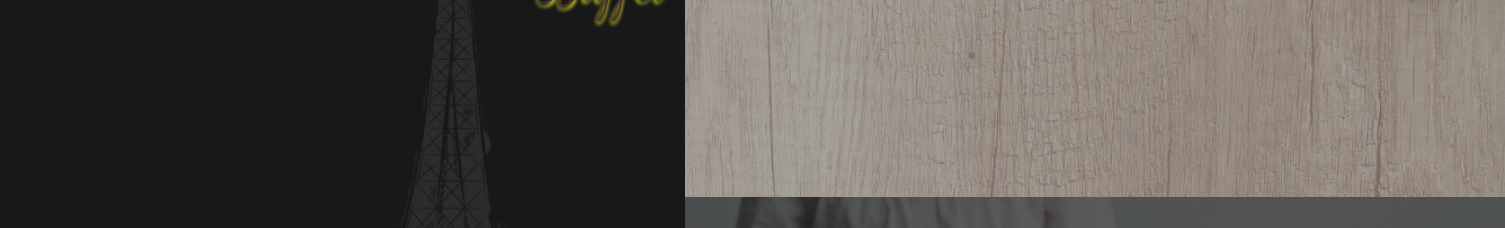
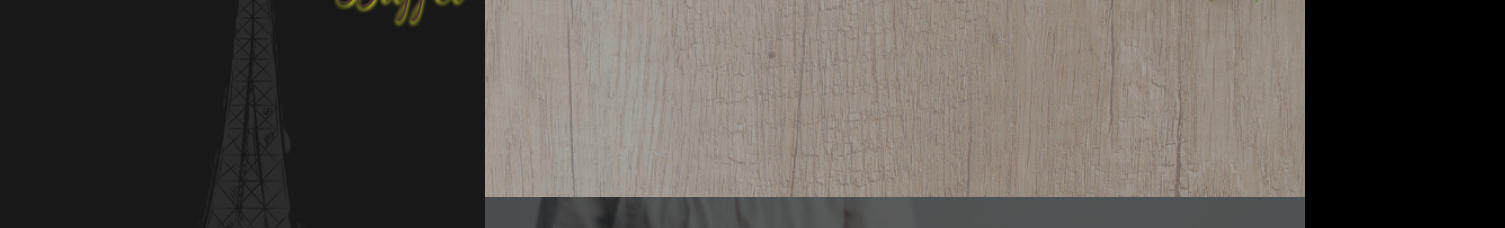
Before and after one commit to arthurfig/Chef_casanova, a plain HTML site: page index.html in a window 1280 px wide. Shown: the part 203-431 px from the top of the page, 1505 px wide, since content can reach past the window. Drawn offline with Linux system fonts and the light colour scheme.

Commit message:
Update main.css

```diff
--- a/src/main.css
+++ b/src/main.css
@@ -40,7 +40,7 @@ a:active {
 
 
 .container img {
-    margin-left: 220px;
+    margin-left: 20px;
     margin-top: 20px;
 }
 
```
